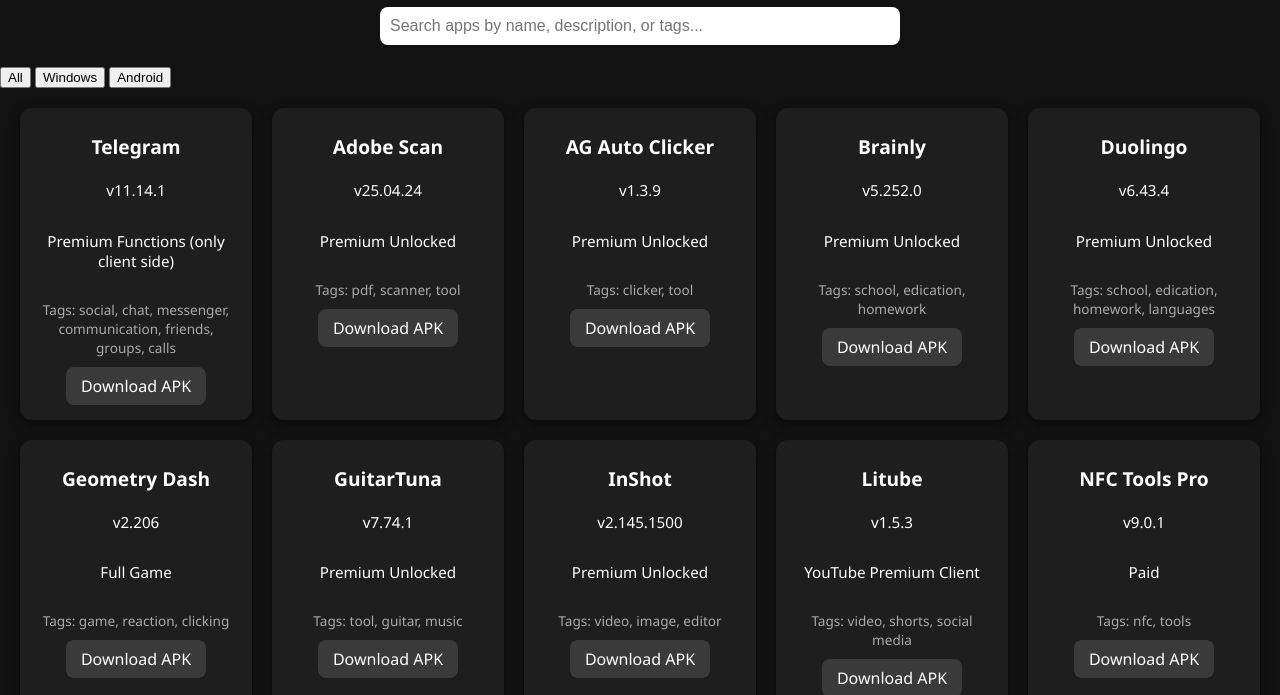
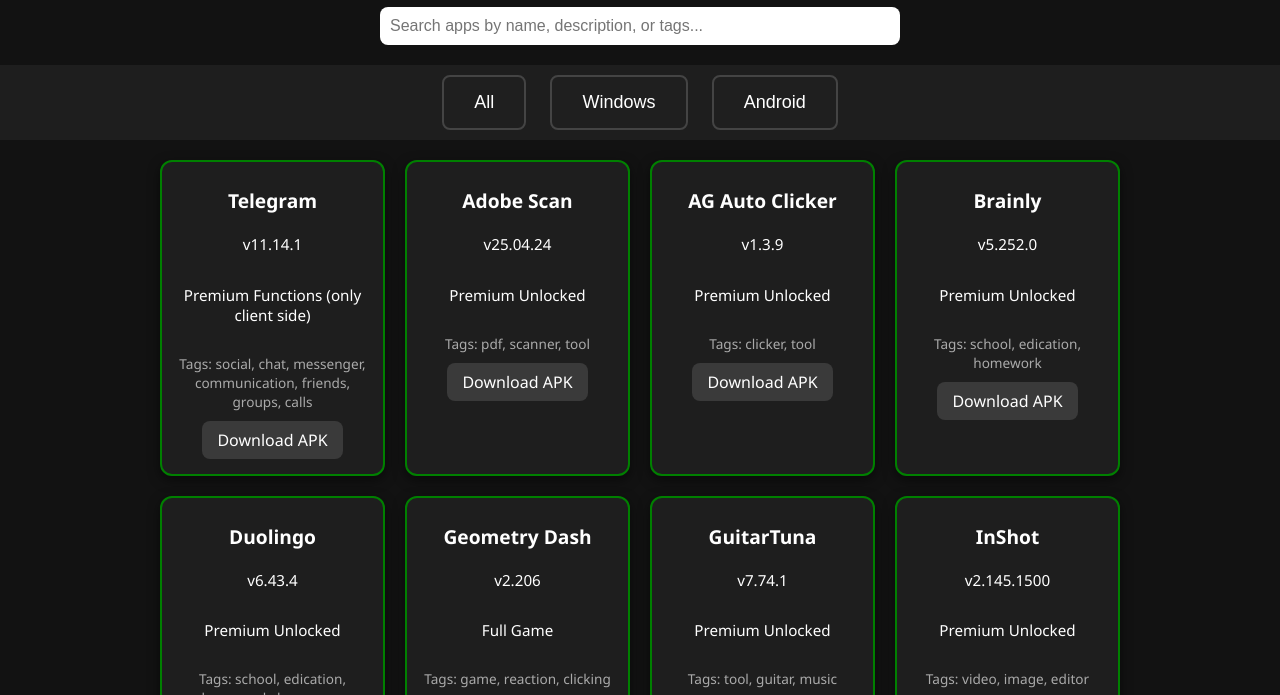
Before and after one commit to MyW0rld/crack, a plain HTML site: page light.html in a window 1280 px wide. Shown: the part 81-776 px from the top of the page. Drawn offline with Linux system fonts and the light colour scheme.

Commit message:
Update style.css

```diff
--- a/css/style.css
+++ b/css/style.css
@@ -29,10 +29,13 @@
 /* Apps container grid */
 .apps-container {
     display: grid;
-    grid-template-columns: repeat(auto-fit, minmax(220px, 1fr));
+    grid-template-columns: repeat(auto-fill, minmax(220px, 1fr));
+    max-width: 75%; /* ~4 cards wide, each min 220-250px */
+    margin: 0 auto;    /* center the grid */
     gap: 20px;
     padding: 20px;
 }
+
 
 /* App card styling */
 .app-card {
@@ -82,6 +85,42 @@
     background-color: #555;
 }
 
+/* style.css */
+.windows { border: 2px solid blue; }
+.android { border: 2px solid green; }
+
+.btn-div {
+    background-color: #1e1e1e;
+    align-items: center;
+    text-align: center;
+}
+
+.btn {
+    background-color: #1f1f1f;
+    color: #fff;
+    border: 2px solid #444;
+    padding: 15px 30px;
+    margin: 10px;
+    text-decoration: none;
+    font-size: 18px;
+    border-radius: 8px;
+    transition: 0.3s;
+}
+
+.btn:hover {
+    background-color: #333;
+    border-color: #888;
+}
+
+#win:hover {
+border: 2px solid blue;
+}
+
+#and:hover {
+border: 2px solid green;
+}
+
+
 /* Mobile-specific adjustments */
 @media (max-width: 600px) {
     header h1 {
```
